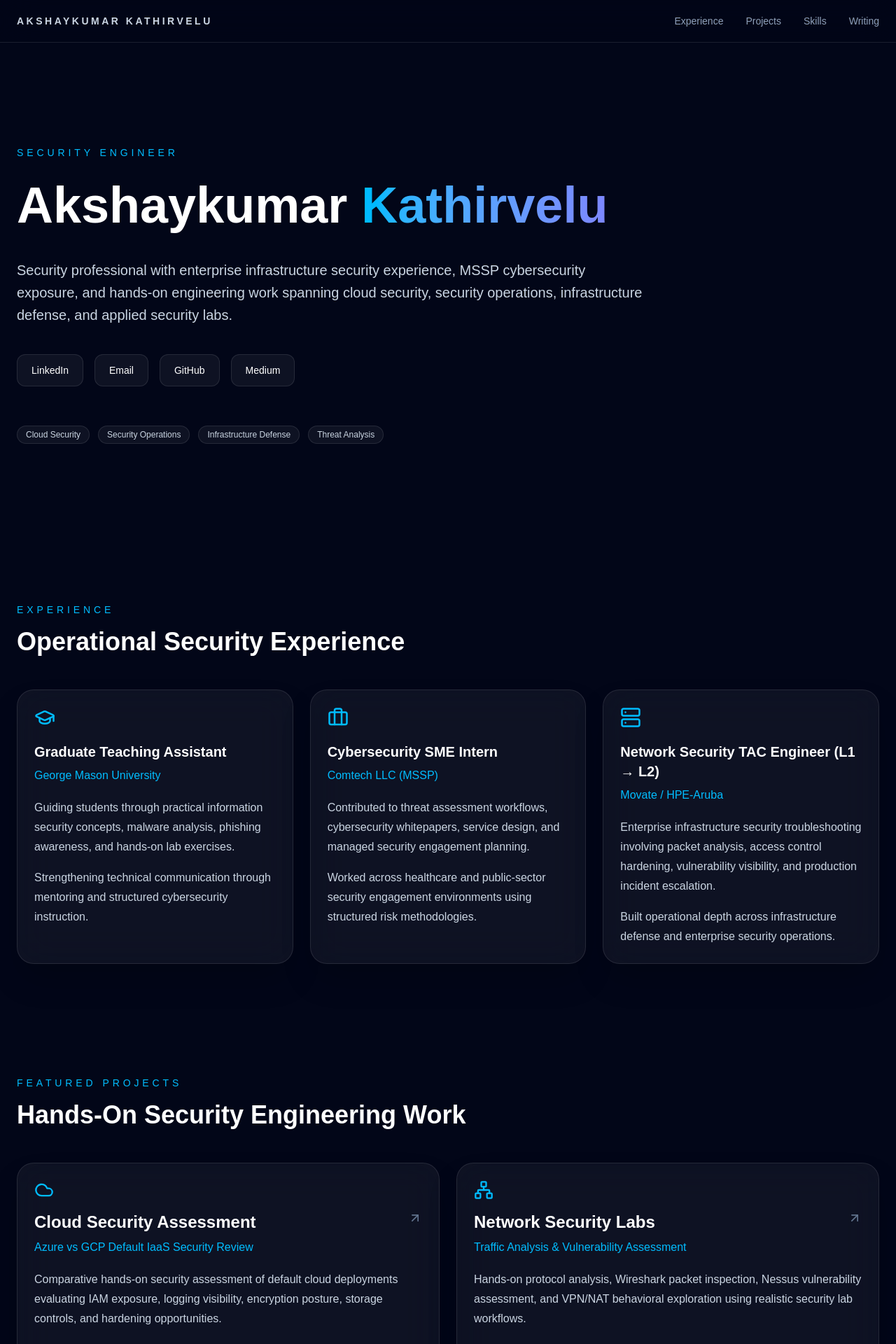
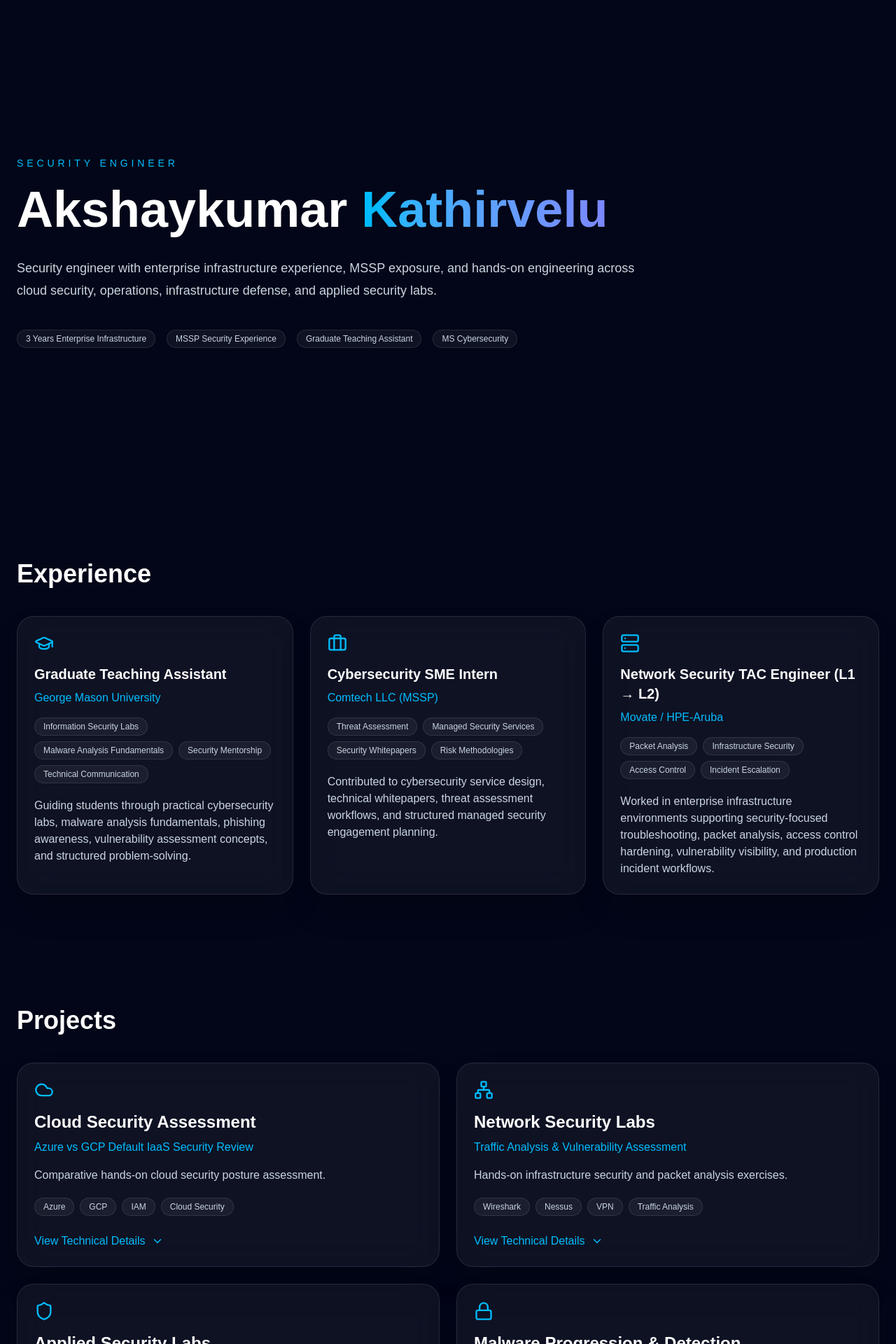
Before and after one commit to kakshaykumar/cyber-portfolio, a Next.js app: page / in a window 1280 px wide. Shown: the top 1920 px of the page at 70% size. Built offline with nearby package versions, Linux system fonts and the light colour scheme.

Commit message:
Updated homepage

```diff
--- a/app/page.tsx
+++ b/app/page.tsx
@@ -1,5 +1,6 @@
 "use client";
 
+import { useState } from "react";
 import { motion } from "framer-motion";
 import {
   Mail,
@@ -13,6 +14,8 @@ import {
   GraduationCap,
   Briefcase,
   ArrowUpRight,
+  ChevronDown,
+  ChevronUp,
 } from "lucide-react";
 
 const fadeUp = {
@@ -25,168 +28,165 @@ const experiences = [
     icon: GraduationCap,
     role: "Graduate Teaching Assistant",
     org: "George Mason University",
-    details: [
-      "Guiding students through practical information security concepts, malware analysis, phishing awareness, and hands-on lab exercises.",
-      "Strengthening technical communication through mentoring and structured cybersecurity instruction.",
+    capabilities: [
+      "Information Security Labs",
+      "Malware Analysis Fundamentals",
+      "Security Mentorship",
+      "Technical Communication",
     ],
+    details:
+      "Guiding students through practical cybersecurity labs, malware analysis fundamentals, phishing awareness, vulnerability assessment concepts, and structured problem-solving.",
   },
   {
     icon: Briefcase,
     role: "Cybersecurity SME Intern",
     org: "Comtech LLC (MSSP)",
-    details: [
-      "Contributed to threat assessment workflows, cybersecurity whitepapers, service design, and managed security engagement planning.",
-      "Worked across healthcare and public-sector security engagement environments using structured risk methodologies.",
+    capabilities: [
+      "Threat Assessment",
+      "Managed Security Services",
+      "Security Whitepapers",
+      "Risk Methodologies",
     ],
+    details:
+      "Contributed to cybersecurity service design, technical whitepapers, threat assessment workflows, and structured managed security engagement planning.",
   },
   {
     icon: Server,
     role: "Network Security TAC Engineer (L1 → L2)",
     org: "Movate / HPE-Aruba",
-    details: [
-      "Enterprise infrastructure security troubleshooting involving packet analysis, access control hardening, vulnerability visibility, and production incident escalation.",
-      "Built operational depth across infrastructure defense and enterprise security operations.",
+    capabilities: [
+      "Packet Analysis",
+      "Infrastructure Security",
+      "Access Control",
+      "Incident Escalation",
     ],
+    details:
+      "Worked in enterprise infrastructure environments supporting security-focused troubleshooting, packet analysis, access control hardening, vulnerability visibility, and production incident workflows.",
   },
 ];
 
-const featuredProjects = [
+const projects = [
   {
     icon: Cloud,
     title: "Cloud Security Assessment",
     subtitle: "Azure vs GCP Default IaaS Security Review",
-    description:
-      "Comparative hands-on security assessment of default cloud deployments evaluating IAM exposure, logging visibility, encryption posture, storage controls, and hardening opportunities.",
-    tags: ["Azure", "GCP", "IAM", "Cloud Logging", "CIS", "NIST"],
+    short:
+      "Comparative hands-on cloud security posture assessment.",
+    github: "https://github.com/kakshaykumar/cloud-security-iaas",
+    details: {
+      objective:
+        "Evaluate default security posture differences across Azure and Google Cloud IaaS environments.",
+      scope: [
+        "IAM exposure review",
+        "Cloud logging visibility",
+        "Encryption controls",
+        "Storage configuration",
+        "Hardening opportunities",
+      ],
+      takeaway:
+        "Default deployments still require deliberate hardening for secure enterprise adoption.",
+    },
+    tags: ["Azure", "GCP", "IAM", "Cloud Security"],
   },
   {
     icon: Network,
     title: "Network Security Labs",
     subtitle: "Traffic Analysis & Vulnerability Assessment",
-    description:
-      "Hands-on protocol analysis, Wireshark packet inspection, Nessus vulnerability assessment, and VPN/NAT behavioral exploration using realistic security lab workflows.",
+    short:
+      "Hands-on infrastructure security and packet analysis exercises.",
+    github: "https://github.com/kakshaykumar/network-security-labs",
+    details: {
+      objective:
+        "Explore practical network defense workflows using real protocol and vulnerability analysis.",
+      scope: [
+        "Wireshark packet analysis",
+        "Protocol inspection",
+        "Nessus vulnerability scanning",
+        "VPN/NAT behavioral analysis",
+      ],
+      takeaway:
+        "Operational visibility is foundational to effective infrastructure defense.",
+    },
     tags: ["Wireshark", "Nessus", "VPN", "Traffic Analysis"],
   },
   {
     icon: Shield,
     title: "Applied Security Labs",
     subtitle: "SQL Injection & Cryptography",
-    description:
-      "Practical offensive security engineering exercises covering SQL injection workflows and RSA cryptographic implementation with generated artifacts.",
-    tags: ["SQL Injection", "Burp Suite", "RSA", "OpenSSL"],
+    short:
+      "Practical offensive security engineering labs.",
+    github: "https://github.com/kakshaykumar/applied-security-labs",
+    details: {
+      objective:
+        "Apply offensive security concepts through exploitation and cryptographic implementation.",
+      scope: [
+        "SQL injection workflows",
+        "Web exploitation fundamentals",
+        "RSA implementation",
+        "Security artifact generation",
+      ],
+      takeaway:
+        "Understanding offensive workflows improves defensive engineering maturity.",
+    },
+    tags: ["SQLi", "Burp Suite", "RSA", "OpenSSL"],
   },
   {
     icon: Lock,
     title: "Malware Progression & Detection",
     subtitle: "Threat Evolution Research",
-    description:
-      "Research exploring malware evolution and detection approaches across signature-based, behavioral, and hybrid defensive analysis strategies.",
-    tags: ["Malware", "Threat Research", "Detection"],
+    short:
+      "Research-driven malware evolution analysis.",
+    github: "https://github.com/kakshaykumar/malware-progression-detection",
+    details: {
+      objective:
+        "Study malware evolution and defensive detection approaches.",
+      scope: [
+        "Historical threat progression",
+        "Detection methodologies",
+        "Behavioral analysis concepts",
+      ],
+      takeaway:
+        "Detection engineering evolves alongside adversary sophistication.",
+    },
+    tags: ["Malware", "Threat Research"],
   },
   {
     icon: Monitor,
     title: "Identity Theft Research",
     subtitle: "Case Studies & Prevention Controls",
-    description:
-      "Security analysis of identity theft attack vectors, business impact, and control recommendations using real-world incident case studies.",
+    short:
+      "Identity-focused security case study analysis.",
+    github: "https://github.com/kakshaykumar/identity-theft-research",
+    details: {
+      objective:
+        "Analyze identity theft attack vectors and prevention strategies.",
+      scope: [
+        "Case studies",
+        "Business impact",
+        "Identity controls",
+        "Preventive recommendations",
+      ],
+      takeaway:
+        "Identity remains a critical enterprise attack surface.",
+    },
     tags: ["IAM", "MFA", "Identity Security"],
   },
-];
-
-const skills = {
-  "Security Operations": [
-    "Splunk",
-    "SIEM",
-    "Threat Analysis",
-    "Vulnerability Management",
-    "Incident Visibility",
-  ],
-  "Cloud Security": [
-    "Azure",
-    "GCP",
-    "IAM",
-    "Cloud Logging",
-    "Security Posture",
-  ],
-  "Infrastructure Security": [
-    "Network Security",
-    "802.1X",
-    "RADIUS",
-    "TACACS+",
-    "VPN",
-  ],
-  "Security Tooling": [
-    "Wireshark",
-    "Nessus",
-    "Qualys",
-    "Nmap",
-    "Burp Suite",
-  ],
-  "Systems & Automation": ["Linux", "Windows", "Python", "Bash", "Git"],
-};
-
-const certifications = [
-  "ISC2 CC",
-  "AZ-900",
-  "Fortinet FCA",
-  "Fortinet FCF",
-  "Splunk Core User",
 ];
 
 const articles = [
   {
     title: "OverTheWire Natas: Building a CTF Mindset",
-    desc: "Exploring offensive security thinking through challenge-driven web exploitation.",
+    link: "https://medium.com/@akshaykumar_90336/overthewire-natas-building-a-ctf-mindset-ad1a823ba614",
   },
   {
     title: "Natas Walkthrough Series",
-    desc: "Documenting progressive offensive security learning and problem-solving.",
+    link: "https://medium.com/@akshaykumar_90336/overthewire-natas-level-1-level-2-feff2d0663ba",
   },
   {
     title: "It Wasn’t Maintenance — It Was a Ransom Note",
-    desc: "A security-focused ransomware narrative exploring operational impact.",
+    link: "https://medium.com/@akshaykumar_90336/it-wasnt-maintenance-it-was-a-ransom-note-ced2a7f1962c",
   },
 ];
-
-function Navbar() {
-  return (
-    <nav className="sticky top-0 z-50 border-b border-white/10 bg-slate-950/70 backdrop-blur-xl">
-      <div className="mx-auto flex max-w-7xl items-center justify-between px-6 py-5">
-        <h1 className="text-sm font-semibold uppercase tracking-[0.25em] text-slate-300">
-          Akshaykumar Kathirvelu
-        </h1>
-
-        <div className="hidden gap-8 text-sm text-slate-400 md:flex">
-          <a href="#experience" className="hover:text-white transition">
-            Experience
-          </a>
-          <a href="#projects" className="hover:text-white transition">
-            Projects
-          </a>
-          <a href="#skills" className="hover:text-white transition">
-            Skills
-          </a>
-          <a href="#writing" className="hover:text-white transition">
-            Writing
-          </a>
-        </div>
-      </div>
-    </nav>
-  );
-}
-
-function SocialButton({ href, label }: { href: string; label: string }) {
-  return (
-    <a
-      href={href}
-      target="_blank"
-      rel="noopener noreferrer"
-      className="rounded-xl border border-white/10 bg-white/5 px-5 py-3 text-sm font-medium text-white transition hover:-translate-y-1 hover:border-sky-400 hover:bg-slate-900"
-    >
-      {label}
-    </a>
-  );
-}
 
 function Tag({ label }: { label: string }) {
   return (
@@ -196,31 +196,83 @@ function Tag({ label }: { label: string }) {
   );
 }
 
-function GlassCard({
-  children,
-  className = "",
-}: {
-  children: React.ReactNode;
-  className?: string;
-}) {
+function GlassCard({ children }: { children: React.ReactNode }) {
   return (
-    <div
-      className={`rounded-3xl border border-white/10 bg-white/5 backdrop-blur-xl shadow-2xl transition hover:-translate-y-2 hover:border-sky-400/40 ${className}`}
-    >
+    <div className="rounded-3xl border border-white/10 bg-white/5 p-6 backdrop-blur-xl shadow-2xl transition hover:-translate-y-2 hover:border-sky-400/40">
       {children}
     </div>
+  );
+}
+
+function ProjectCard({ project }: { project: (typeof projects)[0] }) {
+  const [open, setOpen] = useState(false);
+  const Icon = project.icon;
+
+  return (
+    <GlassCard>
+      <Icon className="mb-4 text-sky-400" size={28} />
+
+      <h3 className="text-2xl font-semibold">{project.title}</h3>
+      <p className="mt-2 text-sky-400">{project.subtitle}</p>
+      <p className="mt-4 text-slate-300">{project.short}</p>
+
+      <div className="mt-5 flex flex-wrap gap-2">
+        {project.tags.map((tag) => (
+          <Tag key={tag} label={tag} />
+        ))}
+      </div>
+
+      <button
+        onClick={() => setOpen(!open)}
+        className="mt-6 flex items-center gap-2 text-sky-400 hover:text-sky-300"
+      >
+        {open ? "Hide Technical Details" : "View Technical Details"}
+        {open ? <ChevronUp size={18} /> : <ChevronDown size={18} />}
+      </button>
+
+      {open && (
+        <motion.div
+          initial={{ opacity: 0, height: 0 }}
+          animate={{ opacity: 1, height: "auto" }}
+          className="mt-6 border-t border-white/10 pt-6"
+        >
+          <p className="text-slate-300">
+            <strong>Objective:</strong> {project.details.objective}
+          </p>
+
+          <div className="mt-5">
+            <p className="font-semibold text-white">Scope</p>
+            <ul className="mt-3 space-y-2 text-slate-300">
+              {project.details.scope.map((item) => (
+                <li key={item}>• {item}</li>
+              ))}
+            </ul>
+          </div>
+
+          <p className="mt-5 text-slate-300">
+            <strong>Key Takeaway:</strong> {project.details.takeaway}
+          </p>
+
+          <a
+            href={project.github}
+            target="_blank"
+            rel="noopener noreferrer"
+            className="mt-6 inline-flex items-center gap-2 text-sky-400 hover:text-sky-300"
+          >
+            Implementation Reference <ArrowUpRight size={16} />
+          </a>
+        </motion.div>
+      )}
+    </GlassCard>
   );
 }
 
 export default function Home() {
   return (
     <div className="min-h-screen bg-slate-950 text-white overflow-x-hidden">
-      {/* Background glow */}
       <div className="fixed inset-0 -z-10">
         <div className="absolute left-1/4 top-24 h-96 w-96 rounded-full bg-sky-500/10 blur-3xl" />
-        <div className="absolute right-1/4 top-[40rem] h-96 w-96 rounded-full bg-indigo-500/10 blur-3xl" />
-        <div
-          className="absolute inset-0 opacity-[0.03]"
+        <div className="absolute inset-0 opacity-[0.03]"
           style={{
             backgroundImage:
               "linear-gradient(rgba(255,255,255,0.1) 1px, transparent 1px), linear-gradient(90deg, rgba(255,255,255,0.1) 1px, transparent 1px)",
@@ -229,246 +281,92 @@ export default function Home() {
         />
       </div>
 
-      <Navbar />
-
       <main className="mx-auto max-w-7xl px-6">
-        {/* HERO */}
         <section className="flex min-h-[90vh] flex-col justify-center py-20">
           <motion.div
             initial="hidden"
             animate="visible"
             variants={fadeUp}
-            transition={{ duration: 0.8 }}
           >
             <p className="mb-5 text-sm uppercase tracking-[0.35em] text-sky-400">
               Security Engineer
             </p>
 
-            <h1 className="max-w-5xl text-5xl font-bold leading-tight md:text-7xl">
+            <h1 className="text-5xl font-bold md:text-7xl">
               Akshaykumar{" "}
               <span className="bg-gradient-to-r from-sky-400 to-indigo-400 bg-clip-text text-transparent">
                 Kathirvelu
               </span>
             </h1>
 
-            <p className="mt-8 max-w-4xl text-lg leading-8 text-slate-300 md:text-xl">
-              Security professional with enterprise infrastructure security
-              experience, MSSP cybersecurity exposure, and hands-on engineering
-              work spanning cloud security, security operations, infrastructure
-              defense, and applied security labs.
+            <p className="mt-8 max-w-4xl text-lg leading-8 text-slate-300">
+              Security engineer with enterprise infrastructure experience, MSSP exposure, and hands-on engineering across cloud security, operations, infrastructure defense, and applied security labs.
             </p>
 
             <div className="mt-10 flex flex-wrap gap-4">
-              <SocialButton
-                href="https://www.linkedin.com/in/akshaykumar-kathirvelu/"
-                label="LinkedIn"
-              />
-              <SocialButton
-                href="mailto:kakshaykumark@gmail.com"
-                label="Email"
-              />
-              <SocialButton
-                href="https://github.com/kakshaykumar"
-                label="GitHub"
-              />
-              <SocialButton
-                href="https://medium.com/@akshaykumar_90336"
-                label="Medium"
-              />
-            </div>
-
-            <div className="mt-14 flex flex-wrap gap-3">
-              <Tag label="Cloud Security" />
-              <Tag label="Security Operations" />
-              <Tag label="Infrastructure Defense" />
-              <Tag label="Threat Analysis" />
+              <Tag label="3 Years Enterprise Infrastructure" />
+              <Tag label="MSSP Security Experience" />
+              <Tag label="Graduate Teaching Assistant" />
+              <Tag label="MS Cybersecurity" />
             </div>
           </motion.div>
         </section>
 
-        {/* EXPERIENCE */}
-        <motion.section
-          id="experience"
-          className="py-20"
-          initial="hidden"
-          whileInView="visible"
-          viewport={{ once: true }}
-          variants={fadeUp}
-          transition={{ duration: 0.6 }}
-        >
-          <div className="mb-12">
-            <p className="text-sm uppercase tracking-[0.35em] text-sky-400">
-              Experience
-            </p>
-            <h2 className="mt-4 text-4xl font-bold">
-              Operational Security Experience
-            </h2>
-          </div>
-
+        <section id="experience" className="py-20">
+          <h2 className="mb-10 text-4xl font-bold">Experience</h2>
           <div className="grid gap-6 md:grid-cols-3">
             {experiences.map((exp) => {
               const Icon = exp.icon;
-
               return (
-                <GlassCard key={exp.role} className="p-6">
-                  <Icon className="mb-5 text-sky-400" size={30} />
+                <GlassCard key={exp.role}>
+                  <Icon className="mb-4 text-sky-400" size={28} />
                   <h3 className="text-xl font-semibold">{exp.role}</h3>
                   <p className="mt-2 text-sky-400">{exp.org}</p>
-
-                  <div className="mt-5 space-y-4 text-slate-300">
-                    {exp.details.map((detail) => (
-                      <p key={detail} className="leading-7">
-                        {detail}
-                      </p>
+                  <div className="mt-4 flex flex-wrap gap-2">
+                    {exp.capabilities.map((cap) => (
+                      <Tag key={cap} label={cap} />
                     ))}
                   </div>
+                  <p className="mt-5 text-slate-300">{exp.details}</p>
                 </GlassCard>
               );
             })}
           </div>
-        </motion.section>
+        </section>
 
-        {/* PROJECTS */}
-        <motion.section
-          id="projects"
-          className="py-20"
-          initial="hidden"
-          whileInView="visible"
-          viewport={{ once: true }}
-          variants={fadeUp}
-        >
-          <div className="mb-12">
-            <p className="text-sm uppercase tracking-[0.35em] text-sky-400">
-              Featured Projects
-            </p>
-            <h2 className="mt-4 text-4xl font-bold">
-              Hands-On Security Engineering Work
-            </h2>
-          </div>
-
+        <section id="projects" className="py-20">
+          <h2 className="mb-10 text-4xl font-bold">Projects</h2>
           <div className="grid gap-6 md:grid-cols-2">
-            {featuredProjects.map((project) => {
-              const Icon = project.icon;
-
-              return (
-                <GlassCard key={project.title} className="p-6">
-                  <Icon className="mb-4 text-sky-400" size={28} />
-
-                  <div className="flex items-start justify-between">
-                    <div>
-                      <h3 className="text-2xl font-semibold">
-                        {project.title}
-                      </h3>
-                      <p className="mt-2 text-sky-400">{project.subtitle}</p>
-                    </div>
-
-                    <ArrowUpRight className="text-slate-500" size={20} />
-                  </div>
-
-                  <p className="mt-5 leading-7 text-slate-300">
-                    {project.description}
-                  </p>
-
-                  <div className="mt-6 flex flex-wrap gap-2">
-                    {project.tags.map((tag) => (
-                      <Tag key={tag} label={tag} />
-                    ))}
-                  </div>
-                </GlassCard>
-              );
-            })}
-          </div>
-        </motion.section>
-
-        {/* SKILLS */}
-        <motion.section
-          id="skills"
-          className="py-20"
-          initial="hidden"
-          whileInView="visible"
-          viewport={{ once: true }}
-          variants={fadeUp}
-        >
-          <div className="mb-12">
-            <p className="text-sm uppercase tracking-[0.35em] text-sky-400">
-              Skills
-            </p>
-            <h2 className="mt-4 text-4xl font-bold">
-              Security Engineering Capabilities
-            </h2>
-          </div>
-
-          <div className="grid gap-6 md:grid-cols-2">
-            {Object.entries(skills).map(([category, items]) => (
-              <GlassCard key={category} className="p-6">
-                <h3 className="text-xl font-semibold">{category}</h3>
-
-                <div className="mt-5 flex flex-wrap gap-2">
-                  {items.map((item) => (
-                    <Tag key={item} label={item} />
-                  ))}
-                </div>
-              </GlassCard>
-            ))}
-          </div>
-        </motion.section>
-
-        {/* CERTS */}
-        <section className="py-20">
-          <div className="mb-10">
-            <p className="text-sm uppercase tracking-[0.35em] text-sky-400">
-              Certifications
-            </p>
-          </div>
-
-          <div className="flex flex-wrap gap-3">
-            {certifications.map((cert) => (
-              <Tag key={cert} label={cert} />
+            {projects.map((project) => (
+              <ProjectCard key={project.title} project={project} />
             ))}
           </div>
         </section>
 
-        {/* WRITING */}
-        <motion.section
-          id="writing"
-          className="py-20"
-          initial="hidden"
-          whileInView="visible"
-          viewport={{ once: true }}
-          variants={fadeUp}
-        >
-          <div className="mb-12">
-            <p className="text-sm uppercase tracking-[0.35em] text-sky-400">
-              Security Writing
-            </p>
-            <h2 className="mt-4 text-4xl font-bold">
-              Technical Learning & Writeups
-            </h2>
-          </div>
-
+        <section id="writing" className="py-20">
+          <h2 className="mb-10 text-4xl font-bold">Security Writing</h2>
           <div className="grid gap-6 md:grid-cols-3">
             {articles.map((article) => (
-              <GlassCard key={article.title} className="p-6">
-                <BookOpen className="mb-5 text-sky-400" size={24} />
+              <GlassCard key={article.title}>
+                <BookOpen className="mb-4 text-sky-400" />
                 <h3 className="text-xl font-semibold">{article.title}</h3>
-                <p className="mt-5 leading-7 text-slate-300">{article.desc}</p>
+                <a
+                  href={article.link}
+                  target="_blank"
+                  className="mt-5 inline-flex items-center gap-2 text-sky-400"
+                >
+                  Read Article <ArrowUpRight size={16} />
+                </a>
               </GlassCard>
             ))}
           </div>
-        </motion.section>
+        </section>
 
-        {/* CONTACT */}
-        <section className="py-28 text-center">
-          <Mail className="mx-auto mb-6 text-sky-400" size={30} />
-
-          <h2 className="text-4xl font-bold">
-            Let’s Build Secure Systems
-          </h2>
-
-          <p className="mx-auto mt-6 max-w-3xl leading-8 text-slate-300">
-            Reach out through LinkedIn, GitHub, Medium, or direct email for
-            conversations around security engineering, cloud security,
-            infrastructure defense, and security operations.
+        <section className="py-24 text-center">
+          <Mail className="mx-auto mb-5 text-sky-400" />
+          <h2 className="text-4xl font-bold">Let’s Connect</h2>
+          <p className="mx-auto mt-6 max-w-2xl text-slate-300">
+            Open to meaningful conversations around security engineering, infrastructure defense, and cloud security.
           </p>
         </section>
       </main>
```
